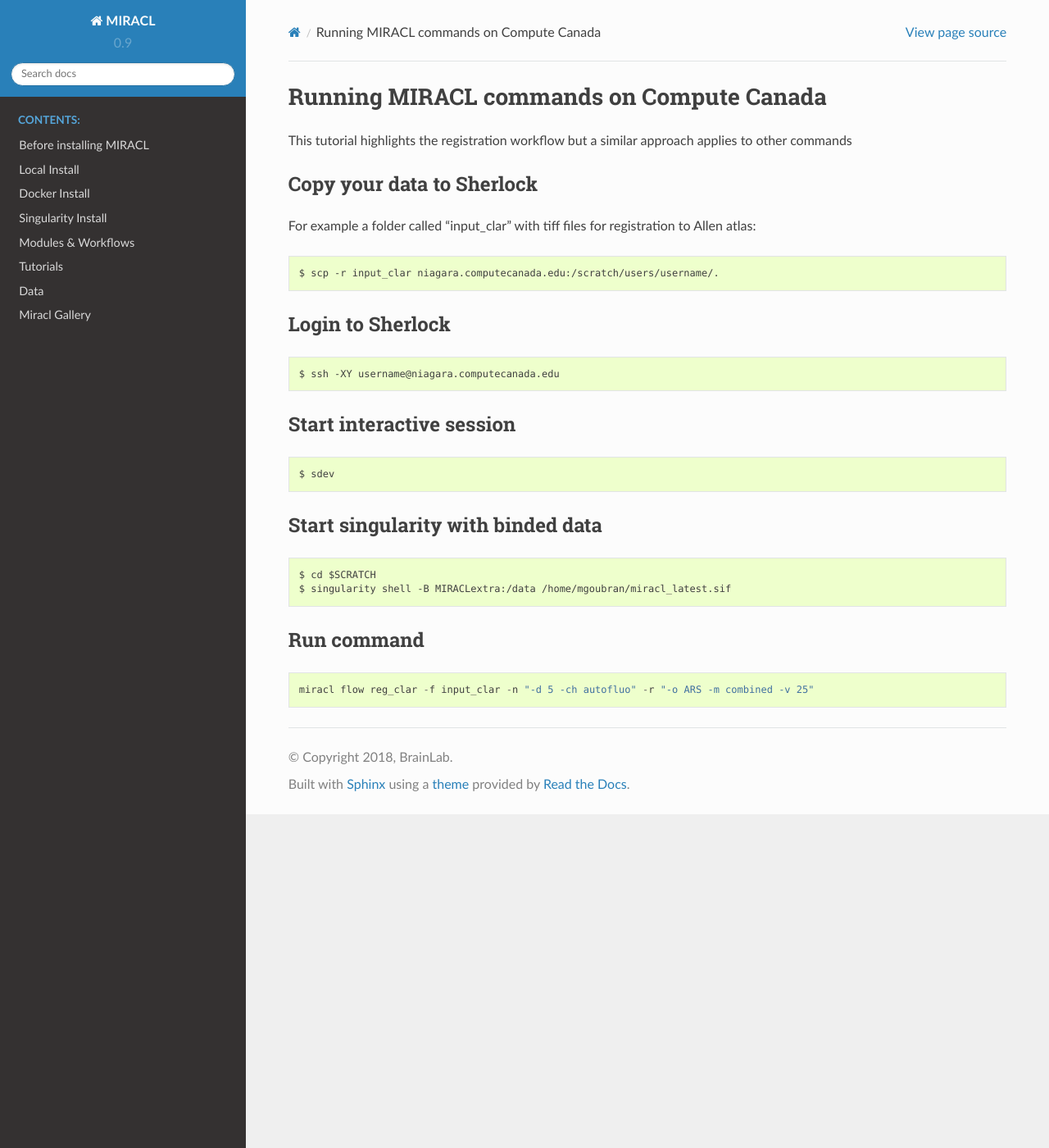
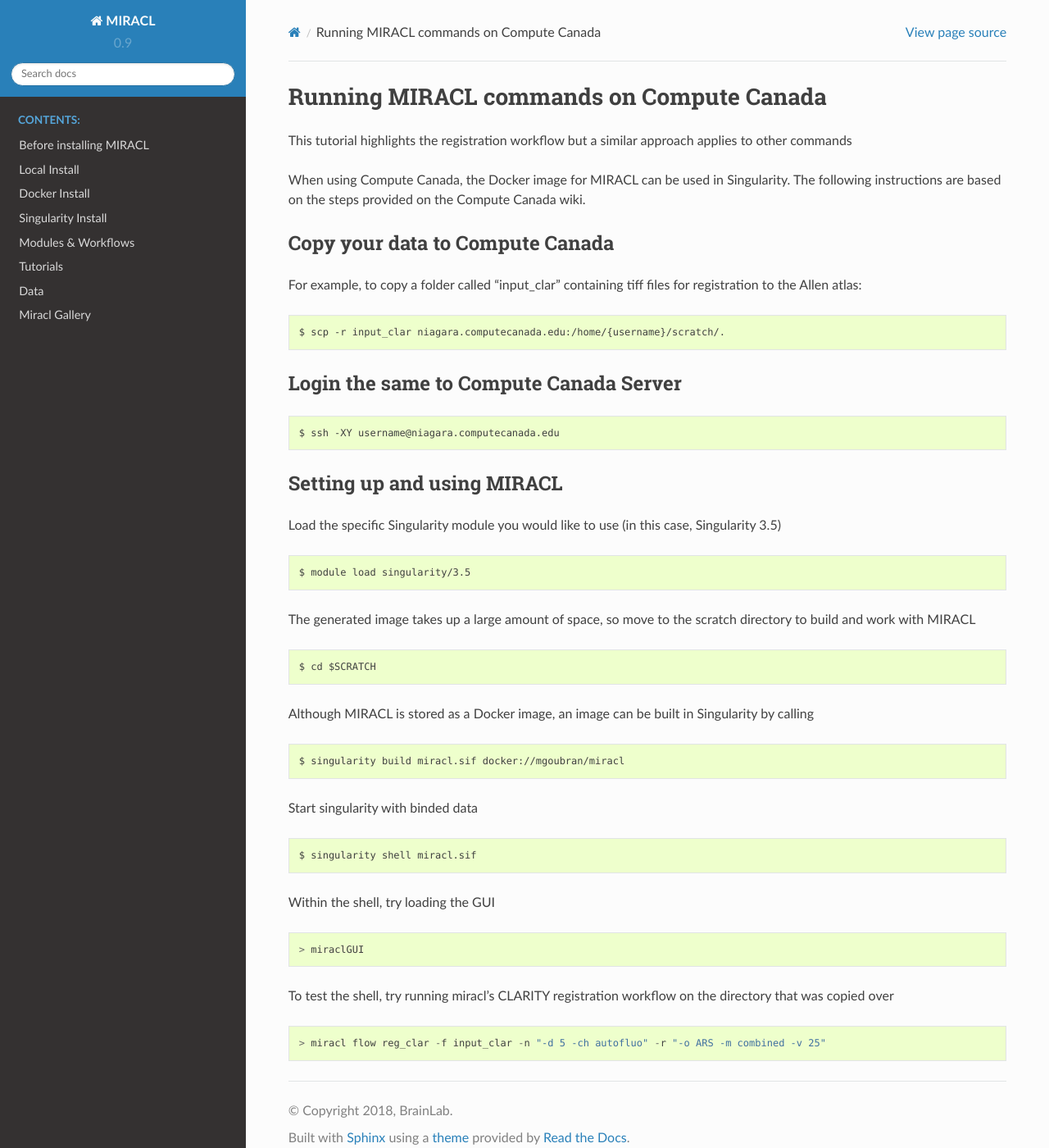
Before and after one commit to AICONSlab/MIRACL, a Sphinx documentation site: the page built from docs/tutorials/compute_canada/compute_canada.md, in a window 1280 px wide and 1400 px high. Shown: the whole window at 82% size. Built offline with Sphinx 7.4.7 and the Read the Docs theme 2.0.0, drawn with Linux system fonts in a browser that asks for light colours; pages that are not in the unit, such as notebooks, are missing from menus.

Commit message:
adding compute canada tutorial

```diff
--- a/docs/tutorials/compute_canada/compute_canada.md
+++ b/docs/tutorials/compute_canada/compute_canada.md
@@ -3,20 +3,39 @@
 This tutorial highlights the registration workflow but
 a similar approach applies to other commands
 
-### Copy your data to Sherlock
-For example a folder called "input_clar" with tiff files for registration to Allen atlas:
+When using Compute Canada, the Docker image for MIRACL can be used in Singularity. The following instructions are based on the steps provided on the Compute Canada wiki.
 
-    $ scp -r input_clar niagara.computecanada.edu:/scratch/users/username/.
+### Copy your data to Compute Canada
+For example, to copy a folder called "input_clar" containing tiff files for registration to the Allen atlas:
 
-### Login to Sherlock
+    $ scp -r input_clar niagara.computecanada.edu:/home/{username}/scratch/.
+
+### Login the same to Compute Canada Server
+
     $ ssh -XY username@niagara.computecanada.edu
 
-### Start interactive session
-    $ sdev
+### Setting up and using MIRACL
 
-### Start singularity with binded data
-    $ cd $SCRATCH
-    $ singularity shell -B MIRACLextra:/data /home/mgoubran/miracl_latest.sif
+Load the specific Singularity module you would like to use (in this case, Singularity 3.5)
 
-### Run command
-    miracl flow reg_clar -f input_clar -n "-d 5 -ch autofluo" -r "-o ARS -m combined -v 25"
+    $ module load singularity/3.5
+
+The generated image takes up a large amount of space, so move to the scratch directory to build and work with MIRACL
+
+	$ cd $SCRATCH
+
+Although MIRACL is stored as a Docker image, an image can be built in Singularity by calling
+
+	$ singularity build miracl.sif docker://mgoubran/miracl
+
+Start singularity with binded data
+
+    $ singularity shell miracl.sif
+
+Within the shell, try loading the GUI
+
+	> miraclGUI
+
+To test the shell, try running miracl's CLARITY registration workflow on the directory that was copied over
+
+    > miracl flow reg_clar -f input_clar -n "-d 5 -ch autofluo" -r "-o ARS -m combined -v 25"
```
Also changed, not shown: docs/tutorials.md (+1 -1 lines).
